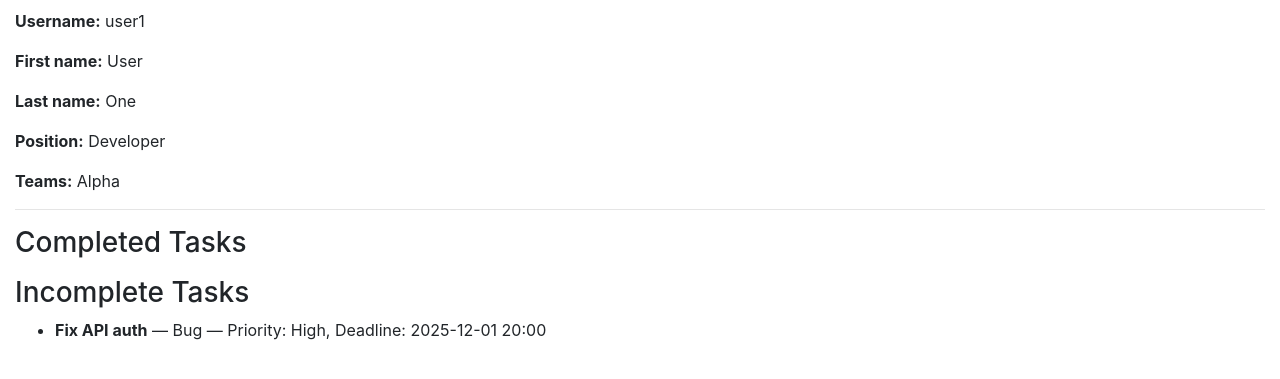
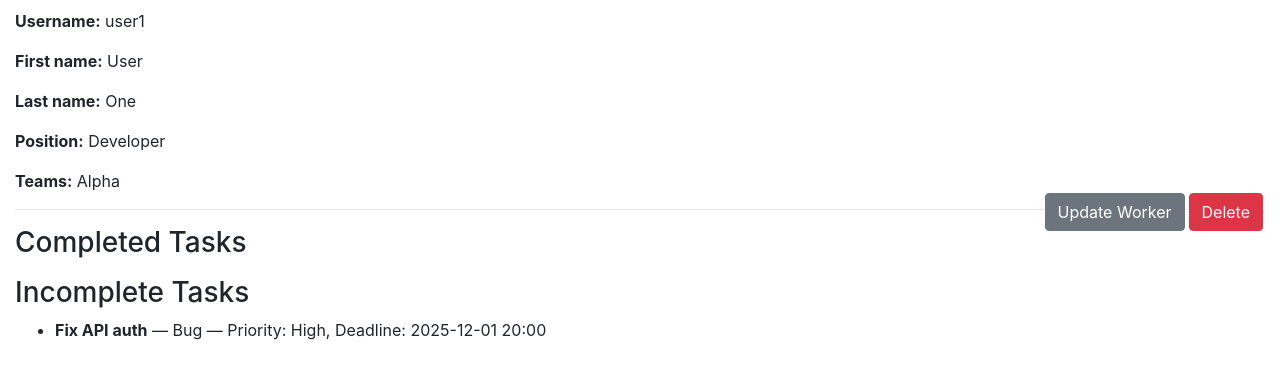
Before and after one commit to DLisovyi94/Task-manager-for-IT-companies, a Django app: page /workers/1/ in a window 1280 px wide. Shown: the part 187-566 px from the top of the page. Run offline with Django 5.2, Linux system fonts and the light colour scheme; a user stored in the database is signed in; data comes from the database, SQL or seed files in the repository.

Commit message:
feat: Create page worker-detail and Create buton and func "Update workers"

```diff
--- a/task/urls.py
+++ b/task/urls.py
@@ -8,8 +8,8 @@ from .views import (
     TeamListView,
     ProjectListView,
     WorkerCreateView,
-    # WorkersUpdateView,
-    # WorkersDeleteView,
+    WorkerUpdateView,
+    WorkerDeleteView,
     WorkerDetailView,
 )
 
@@ -19,8 +19,8 @@ urlpatterns = [
     path("workers/", WorkerListView.as_view(), name="worker_list"),
     path("workers/<int:pk>/", WorkerDetailView.as_view(), name="worker-detail"),
     path("workers/create/", WorkerCreateView.as_view(), name="worker-create"),
-    # path("workers/<int:pk>/update/", WorkersUpdateView.as_view(), name="worker-update"),
-    # path("workers/<int:pk>/delete/", WorkersDeleteView.as_view(), name="worker-delete"),
+    path("workers/<int:pk>/update/", WorkerUpdateView.as_view(), name="worker-update"),
+    path("workers/<int:pk>/delete/", WorkerDeleteView.as_view(), name="worker-delete"),
     path("tasks/", TaskListView.as_view(), name="task_list"),
     path("teams/", TeamListView.as_view(), name="team_list"),
     path("projects/", ProjectListView.as_view(), name="project_list"),
--- a/task/views.py
+++ b/task/views.py
@@ -2,9 +2,10 @@ from django.contrib.auth.decorators import login_required
 from django.contrib.auth.mixins import LoginRequiredMixin
 from django.shortcuts import render
 from django.urls import reverse_lazy
+from django.views import generic
 from django.views.generic import ListView, CreateView, DetailView
 
-from task.forms import WorkerCreationForm
+from task.forms import WorkerCreationForm, WorkerUpdateForm
 from task.models import Position, Worker, TaskType, Task, Tag, Team, Project
 
 
@@ -62,6 +63,17 @@ class WorkerCreateView(LoginRequiredMixin, CreateView):
     template_name = "task/worker_form.html"
     success_url = reverse_lazy("task:worker_list")
 
+
+class WorkerUpdateView(LoginRequiredMixin, generic.UpdateView):
+    model = Worker
+    form_class = WorkerUpdateForm
+    success_url = reverse_lazy("task:worker_list")
+
+
+class WorkerDeleteView(LoginRequiredMixin, generic.DeleteView):
+    model = Worker
+    success_url = reverse_lazy("task:worker_list")
+
 class TaskListView(LoginRequiredMixin,ListView):
     model = Task
     context_object_name = "task_list"
--- a/templates/task/worker_detail.html
+++ b/templates/task/worker_detail.html
@@ -12,6 +12,14 @@
     {% empty %}
       No teams
     {% endfor %}
+  <br>
+    <a href="{% url 'task:worker-delete' pk=worker.id %}" class="btn btn-danger link-to-page">
+      Delete
+    </a>
+
+    <a href="{% url 'task:worker-update' pk=worker.id %}" class="btn btn-secondary link-to-page">
+      Update Worker
+    </a>
   </p>
 
   <hr>
--- a/templates/task/worker_form.html
+++ b/templates/task/worker_form.html
@@ -2,7 +2,7 @@
 {% load crispy_forms_filters %}
 
 {% block content %}
-  <h1>Create Worker</h1>
+  <h1> {{ object|yesno:"Update,Create" }} Worker</h1>
   <form method="post" novalidate>
     {% csrf_token %}
     {{ form|crispy }}
```
Also changed, not shown: task/forms.py (+2 -13 lines).
